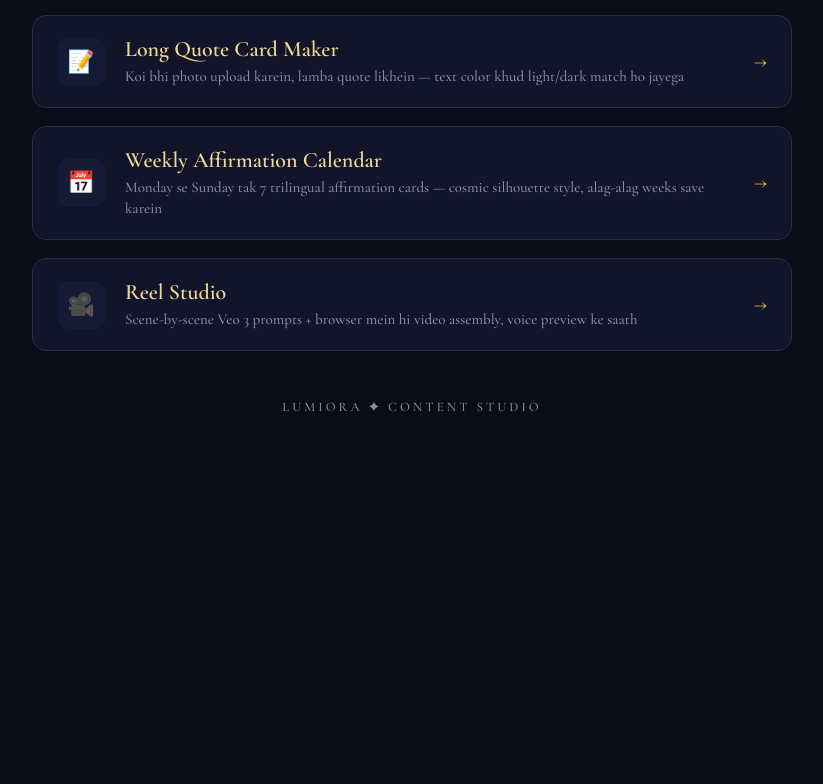
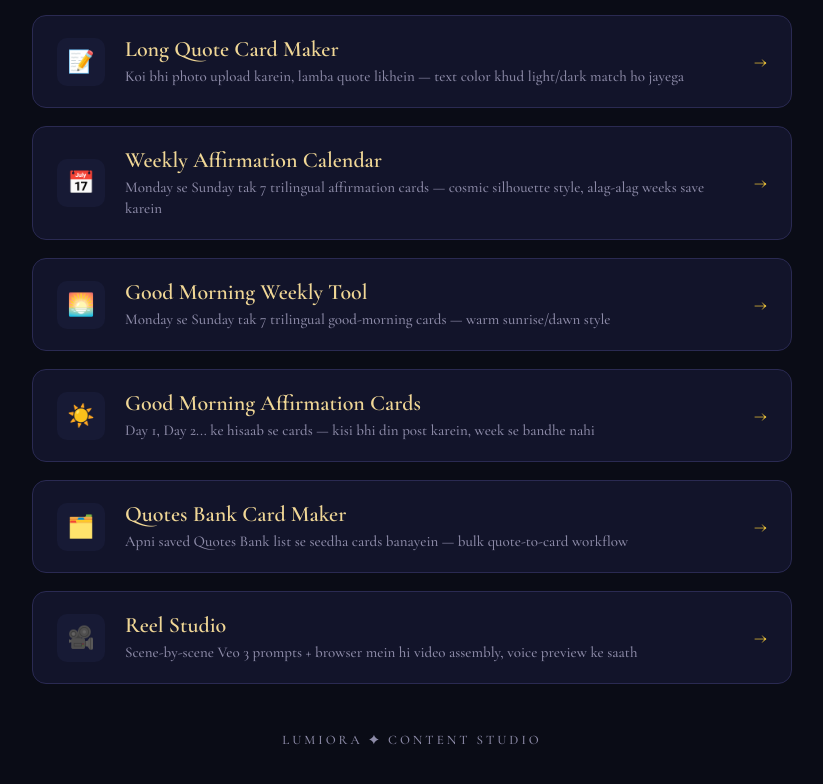
Before and after one commit to Tekchand946/lumiora-tools, a plain HTML site: page index.html in a window 1280 px wide. Shown: the part 749-1533 px from the top of the page, without its empty margins (228-1051 px from the left). Before the commit the page ends 1244 px from the top, so only its background shows below. Drawn offline with nearby package versions, Linux system fonts and the light colour scheme.

Commit message:
Add files via upload

```diff
--- a/index.html
+++ b/index.html
@@ -180,6 +180,33 @@
     <div class="arrow">→</div>
   </a>
 
+  <a class="card" href="LumioraGoodMorningTool.html">
+    <div class="icon">🌅</div>
+    <div class="content">
+      <h2>Good Morning Weekly Tool</h2>
+      <p>Monday se Sunday tak 7 trilingual good-morning cards — warm sunrise/dawn style</p>
+    </div>
+    <div class="arrow">→</div>
+  </a>
+
+  <a class="card" href="LumioraGoodMorningAffirmationTool.html">
+    <div class="icon">☀️</div>
+    <div class="content">
+      <h2>Good Morning Affirmation Cards</h2>
+      <p>Day 1, Day 2... ke hisaab se cards — kisi bhi din post karein, week se bandhe nahi</p>
+    </div>
+    <div class="arrow">→</div>
+  </a>
+
+  <a class="card" href="LumioraQuotesBankCardMaker.html">
+    <div class="icon">🗂️</div>
+    <div class="content">
+      <h2>Quotes Bank Card Maker</h2>
+      <p>Apni saved Quotes Bank list se seedha cards banayein — bulk quote-to-card workflow</p>
+    </div>
+    <div class="arrow">→</div>
+  </a>
+
   <a class="card" href="LumioraReelStudio.html">
     <div class="icon">🎥</div>
     <div class="content">
```
